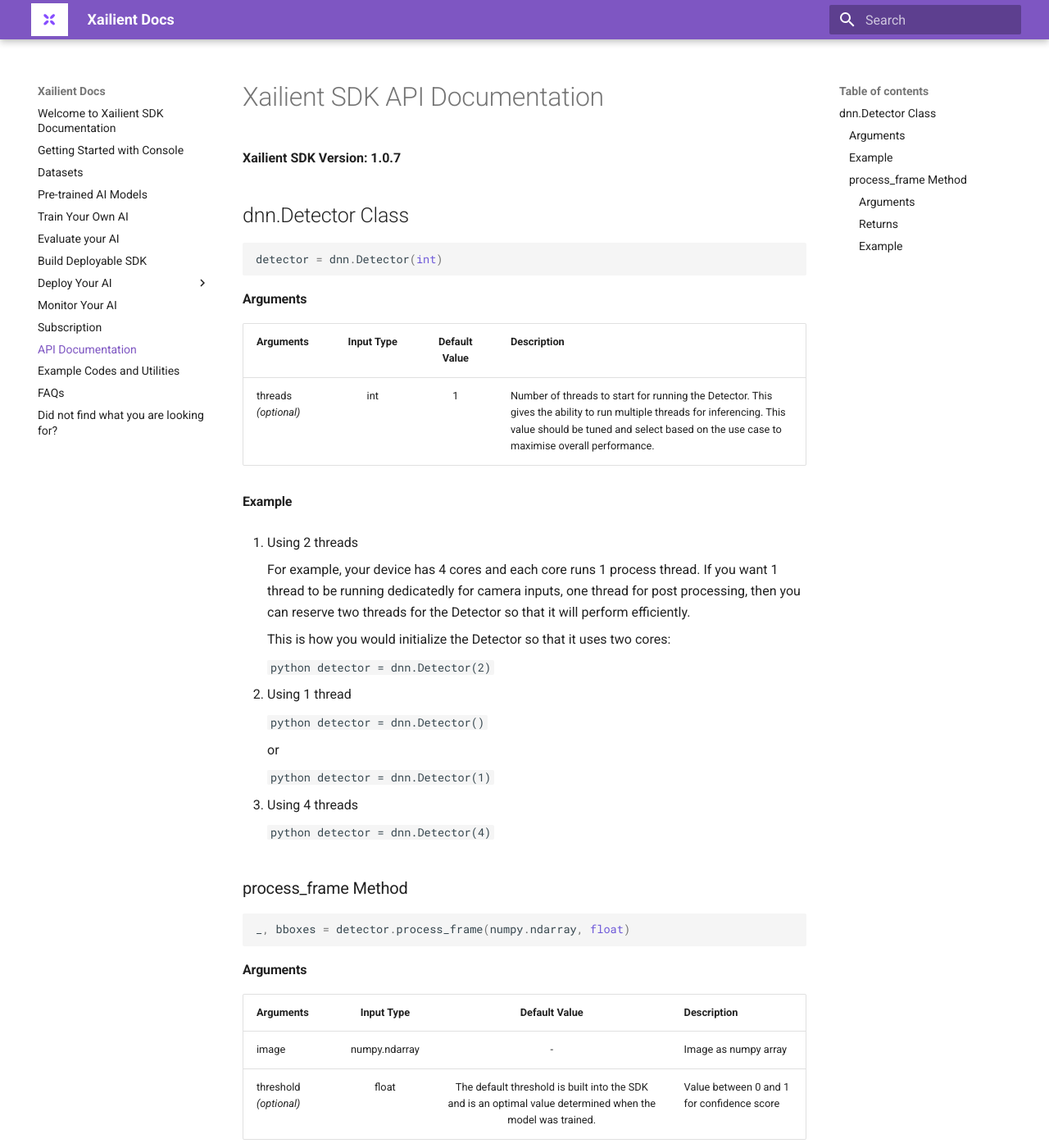
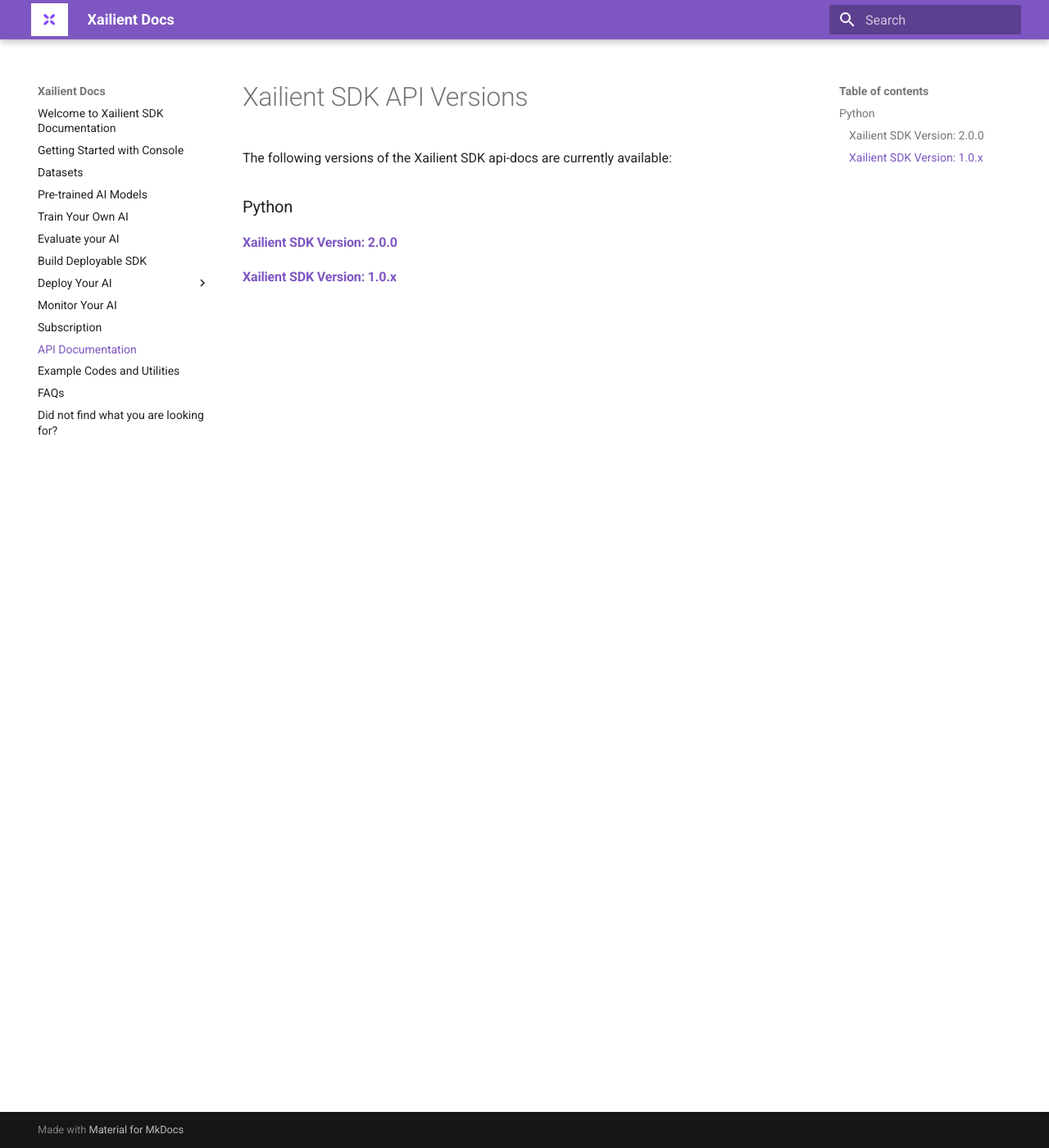
Before and after one commit to xailient-public/docs, an MkDocs documentation site: the page built from docs/xailient_sdk_api.md, in a window 1280 px wide and 1400 px high. Shown: the whole window at 82% size. Built offline with MkDocs 1.6.1 and Material for MkDocs 9.7.7, drawn with Linux system fonts in a browser that asks for light colours; some of the changed text lies outside the part shown.

Commit message:
Added API for python sdk 2.0 (#28)
* Added API for python SDK 2.0

````diff
--- a/docs/xailient_sdk_api.md
+++ b/docs/xailient_sdk_api.md
@@ -1,86 +1,9 @@
-# Xailient SDK API Documentation
+# Xailient SDK API Versions
 
-**Xailient SDK Version: 1.0.7**
+The following versions of the Xailient SDK api-docs are currently available:
 
-## dnn.Detector Class
+### Python
 
-``` python
-detector = dnn.Detector(int)
-```
+#### [**Xailient SDK Version: 2.0.0**](https://xailient-docs.readthedocs.io/en/latest/python_sdk_v2.0.html)
 
-#### Arguments
-
-| Arguments     | Input Type    | Default Value | Description   |
-| ------------- |:-------------:| :------------:| -------------|
-| threads _(optional)_         | int           | 1             |   Number of threads to start for running the Detector. This gives the ability to run multiple threads for inferencing. This value should be tuned and select based on the use case to maximise overall performance. |
-
-#### Example
-
-1. Using 2 threads
-
-    For example, your device has 4 cores and each core runs 1 process thread. If you want 1 thread to be running dedicatedly for camera inputs, one thread for post processing, then you can reserve two threads for the Detector so that it will perform efficiently.
-
-    This is how you would initialize the Detector so that it uses two cores:
-
-    ``` python
-    detector = dnn.Detector(2)
-    ```
-
-2. Using 1 thread
-
-    ``` python
-    detector = dnn.Detector()
-    ```
-
-    or
-
-    ``` python
-    detector = dnn.Detector(1)
-    ```
-
-3. Using 4 threads
-
-    ``` python
-    detector = dnn.Detector(4)
-    ```
-
-### process_frame Method
-
-``` python
-_, bboxes = detector.process_frame(numpy.ndarray, float)
-```
-
-#### Arguments
-
-| Arguments     | Input Type    | Default Value | Description   |
-| ------------- |:-------------:| :------------:| -------------|
-| image         | numpy.ndarray           | -             |   Image as numpy array |
-| threshold _(optional)_         | float           | The default threshold is built into the SDK and is an optimal value determined when the model was trained.             |   Value between 0 and 1 for confidence score |
-
-#### Returns
-
-| Returns     | Type    |  Description   |
-| ------------- |:-------------:| :------------:|
-| _         |    -        |        -      |
-| bboxes         |    list      | Each item (bbox) in the list is a list of bounding box coordinates, where bbox[0] = xmin, bbox[1] = ymin, bbox[2] = xmax, bbox[3] = ymax |
-
-#### Example
-
-``` python
-from xailient import dnn
-import cv2 as cv
-
-detector = dnn.Detector()
-THRESHOLD = 0.4
-
-im = cv.imread('../data/beatles.jpg')
-
-_, bboxes = detector.process_frame(im, THRESHOLD)
-
-# Loop through list (if empty this will be skipped) and overlay green bboxes
-# Format of bboxes is: xmin, ymin (top left), xmax, ymax (bottom right)
-for bbox in bboxes:
-    cv.rectangle(im, (bbox[0], bbox[1]), (bbox[2], bbox[3]), (0, 255, 0), 3)
-
-cv.imwrite('../data/beatles_output.jpg', im)
-```
+#### [**Xailient SDK Version: 1.0.x**](https://xailient-docs.readthedocs.io/en/latest/python_sdk_v1.0.html)
````
Also changed, not shown: docs/python_sdk_v1.0.md (added, +86 -0 lines), docs/python_sdk_v2.0.md (added, +149 -0 lines).
